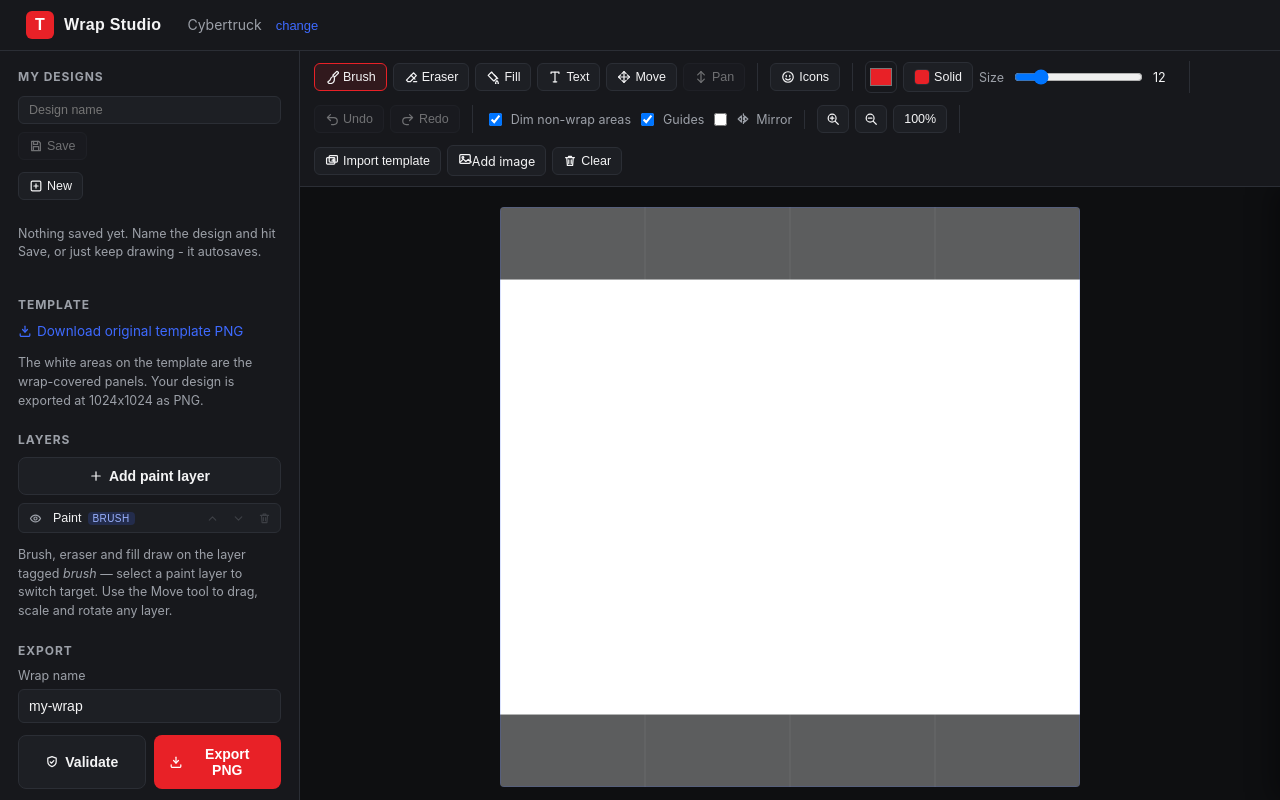
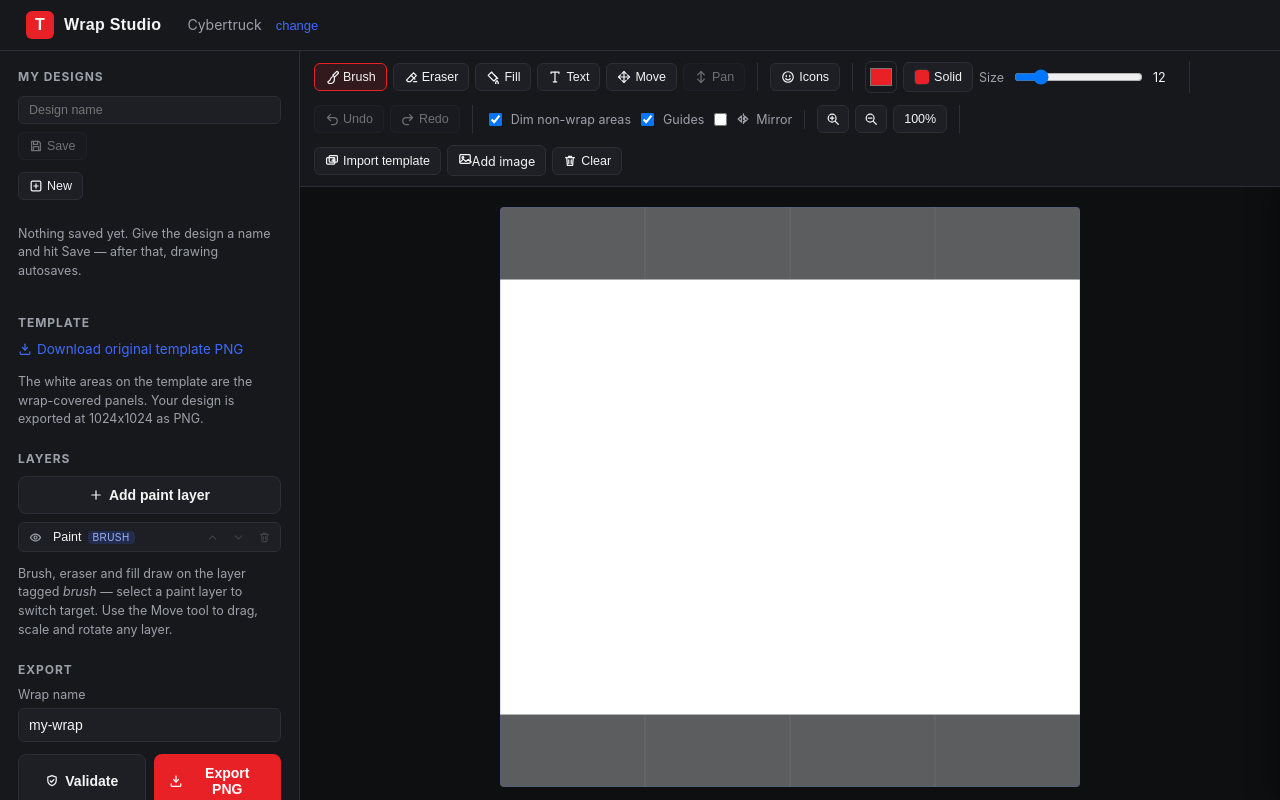
Before and after one commit to ipaliog-a11y/Wrap-tool, a React (Vite) app: page / in a window 1280 px wide. Both pictures are taken after a click on the button "Cybertruck". Built offline with nearby package versions, Linux system fonts and the light colour scheme.

Commit message:
Await paint restore; draw snapshot at origin; fix clone URL

```diff
--- a/src/components/Studio.tsx
+++ b/src/components/Studio.tsx
@@ -42,14 +42,16 @@ async function materializeDesign(d: SavedDesign): Promise<Layer[]> {
       const canvas = document.createElement('canvas')
       canvas.width = CANVAS_SIZE
       canvas.height = CANVAS_SIZE
-      const ctx = canvas.getContext('2d')!
-      const img = new Image()
-      img.onload = () => {
-        ctx.clearRect(0, 0, CANVAS_SIZE, CANVAS_SIZE)
+      try {
+        const img = await loadImage(sl.png)
+        const ctx = canvas.getContext('2d')!
         ctx.imageSmoothingEnabled = true
-        ctx.drawImage(img, sl.x, sl.y, CANVAS_SIZE, CANVAS_SIZE)
+        // PNG is a snapshot of the paint bitmap, not document space — draw
+        // at 0,0 so a stored layer offset is not applied twice.
+        ctx.drawImage(img, 0, 0, CANVAS_SIZE, CANVAS_SIZE)
+      } catch {
+        // Empty paint layer rather than aborting the whole restore.
       }
-      img.src = sl.png
       out.push({
         kind: 'paint',
         id,
@@ -354,8 +356,8 @@ export default function Studio({ vehicle }: { vehicle: Vehicle }) {
             })}
             {designs.length === 0 && (
               <p className="hint">
-                Nothing saved yet. Name the design and hit Save, or just keep
-                drawing - it autosaves.
+                Nothing saved yet. Give the design a name and hit Save —
+                after that, drawing autosaves.
               </p>
             )}
           </div>
```
Also changed, not shown: 1 other file (tests, documents, lock files or other folders).
